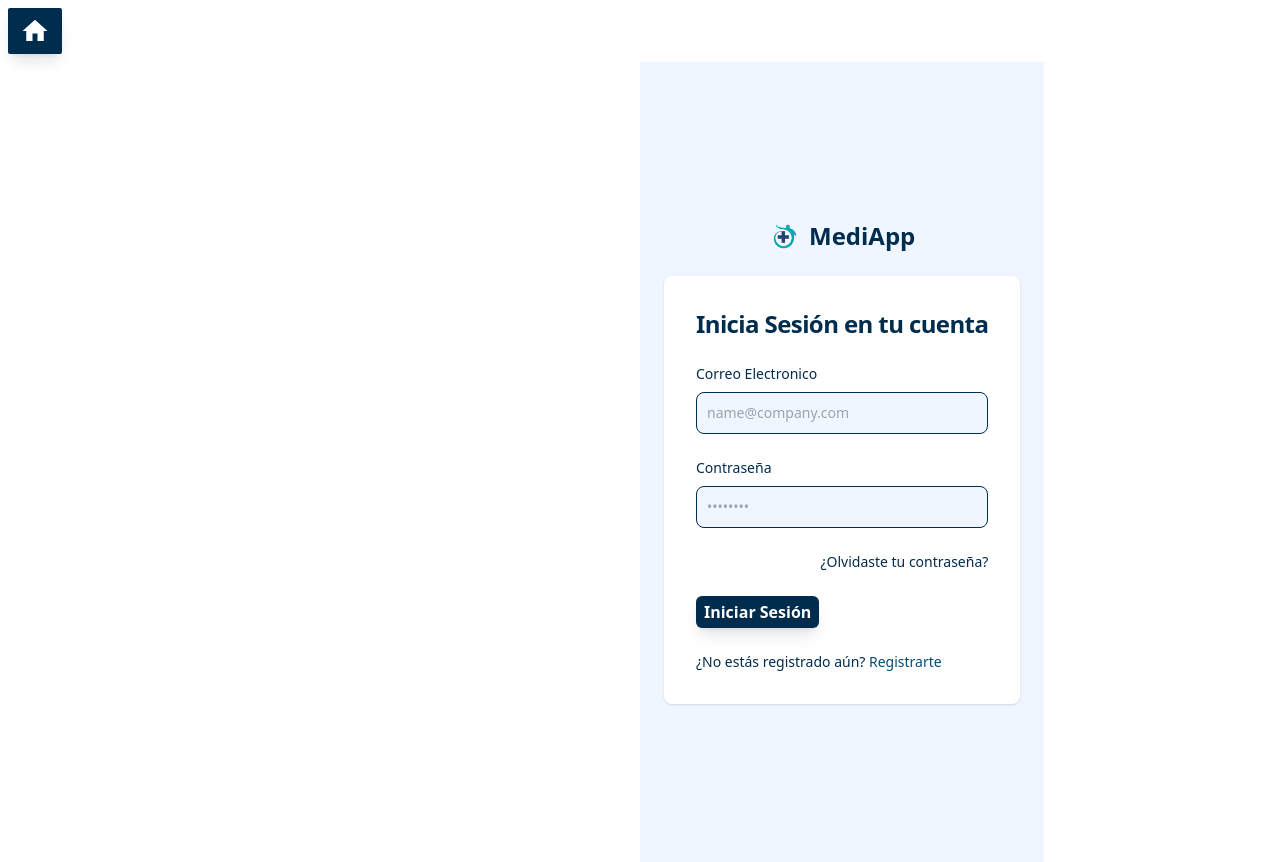
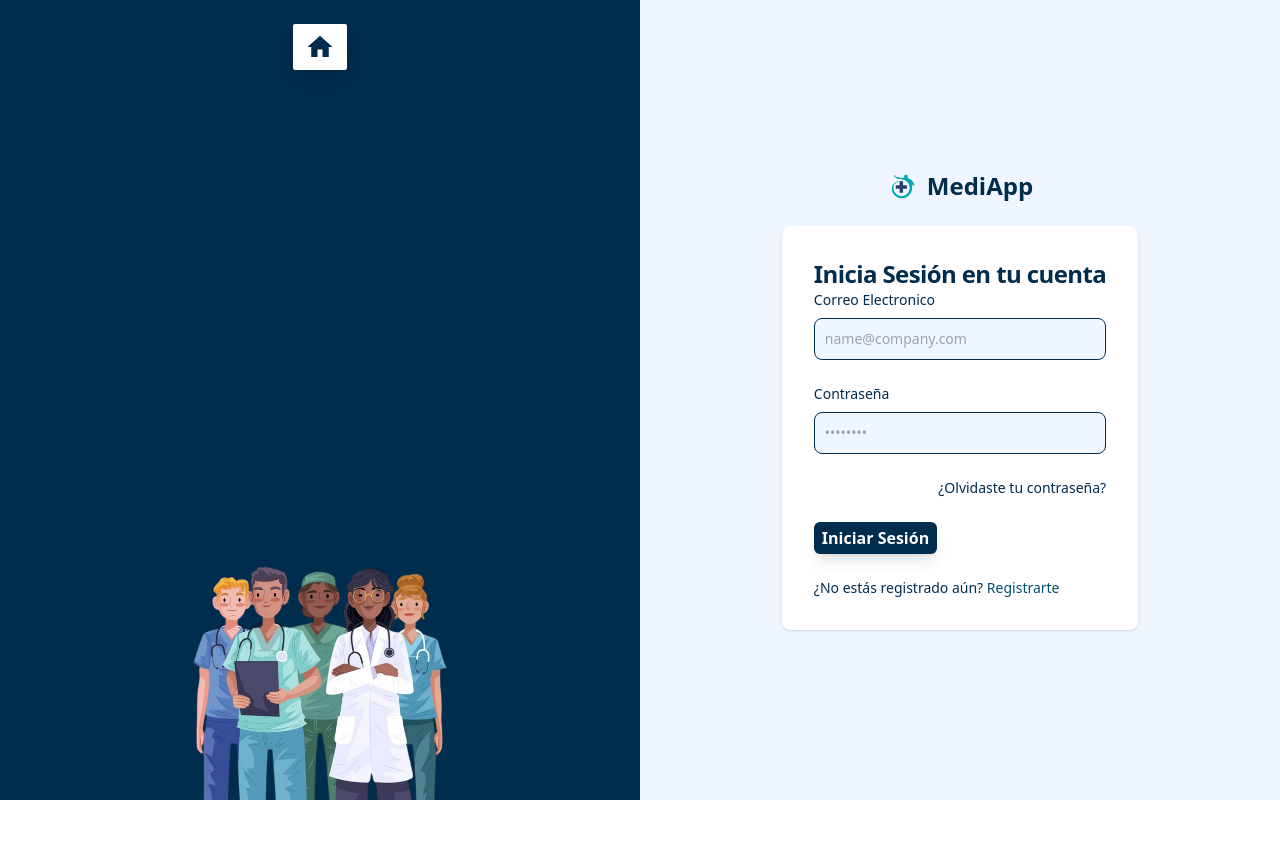
Before and after one commit to diegoparra08/medi_app, a React (Vite) app: page /login in a window 1280 px wide. After the commit the page ends 800 px from the top, so only its background shows below. Built offline with nearby package versions, Linux system fonts and the light colour scheme.

Commit message:
Login terminado estilos

```diff
--- a/src/App.jsx
+++ b/src/App.jsx
@@ -17,7 +17,7 @@ function App() {
   return (
     <>
      {(location.pathname !== '/login' && location.pathname !== '/signin') && < Nav/>}
-     {(location.pathname === '/login' || location.pathname === '/signin') ? <HomeButton/> : null }
+     {/* {(location.pathname === '/login' || location.pathname === '/signin') ? <HomeButton /> : null } */}
 
       <Routes>
 
--- a/src/components/Buttons/Buttons.jsx
+++ b/src/components/Buttons/Buttons.jsx
@@ -41,6 +41,25 @@ export const HomeButton = () => {
 
     return (
         <div>
+            <button className='flex flex-col mx-2 my-2 justify-center items-center bg-white rounded-sm shadow-lg py-2 px-3 text-customBlue5 font-bold hover:scale-105 hover:bg-customBlue3 hover:text-white text-3xl'
+                onClick={handleHomeClick}>
+                <MdHome />
+
+            </button>
+        </div>
+    );
+}
+
+export const HomeButtonDark = () => {
+
+    const navigate = useNavigate();
+
+    const handleHomeClick = () => {
+        navigate('/')
+    }
+
+    return (
+        <div>
             <button className='flex flex-col mx-2 my-2 justify-center items-center bg-customBlue5 rounded-sm shadow-lg py-2 px-3 text-white font-bold hover:scale-105 hover:bg-customBlue3 hover:text-white text-3xl'
                 onClick={handleHomeClick}>
                 <MdHome />
--- a/src/components/Forms/LoginForm/LoginForm.jsx
+++ b/src/components/Forms/LoginForm/LoginForm.jsx
@@ -1,29 +1,40 @@
 import { ButtonTwo } from "../../Buttons/Buttons"
+import { HomeButton, HomeButtonDark } from "../../Buttons/Buttons"
 
 export const LoginForm = () => {
     return (
-        <div className="flex flex-row">
-            <div className="w-1/2">
+        <div className="flex flex-col justify-center lg:flex-row lg:items-center bg-customBlue5">
 
-</div>
-            <section className="bg-blue-50">
+            <div className="hidden lg:w-1/2 lg:h-screen lg:bg-customBlue5 lg:flex lg:flex-col lg:items-center" >
+                <div className="mb-auto mt-4">
+                    <HomeButton />
+                </div>
+                <img className="w-64 h-64"
+                    src="/src/images/docsLoginNB.png" alt="Doctors" />
+            </div>
+
+            <section className="bg-blue-50 lg:w-1/2 flex flex-col items-center">
+                <div className="mt-8 mb-0 lg:hidden">
+                    <HomeButtonDark />
+                </div>
                 <div className="flex flex-col items-center justify-center px-6 py-8 mx-auto md:h-screen lg:py-0">
-                    <a href="#" className="flex items-center mb-6 text-2xl font-semibold text-customBlue5">
+                    <div className="flex items-center mb-6 text-2xl font-semibold text-customBlue5">
                         <img className="w-8 h-8 mr-2" src="/src/images/logo1NB.png" alt="logo" />
                         MediApp
-                    </a>
+                    </div>
+
                     <div className="w-full bg-white rounded-lg shadow md:mt-0 sm:max-w-md xl:p-0">
-                        <div className="p-6 space-y-4 md:space-y-6 sm:p-8">
+                        <div className="p-6 space-y-4 md:space-y-0 sm:p-8">
                             <h1 className="text-xl font-bold leading-tight tracking-tight text-customBlue5 md:text-2xl">
                                 Inicia Sesión en tu cuenta
                             </h1>
                             <form className="space-y-4 md:space-y-6" action="#">
                                 <div>
-                                    <label for="email" className="block mb-2 text-sm font-medium text-customBlue5">Correo Electronico</label>
+                                    <label htmlFor="email" className="block mb-2 text-sm font-medium text-customBlue5">Correo Electronico</label>
                                     <input type="email" name="email" id="email" className="bg-blue-50 border border-customBlue5 text-customBlue5 sm:text-sm rounded-lg focus:ring-primary-600 focus:border-primary-600 block w-full p-2.5" placeholder="name@company.com" required="" />
                                 </div>
                                 <div>
-                                    <label for="password" className="block mb-2 text-sm font-medium text-customBlue5">Contraseña</label>
+                                    <label htmlFor="password" className="block mb-2 text-sm font-medium text-customBlue5">Contraseña</label>
                                     <input type="password" name="password" id="password" placeholder="••••••••" className="bg-blue-50 border border-customBlue5 text-customBlue5 sm:text-sm rounded-lg focus:ring-primary-600 focus:border-primary-600 block w-full p-2.5" required="" />
                                 </div>
                                 <div className="flex items-center justify-between">
```
Also changed, not shown: src/images/docsLoginNB.png (added).
